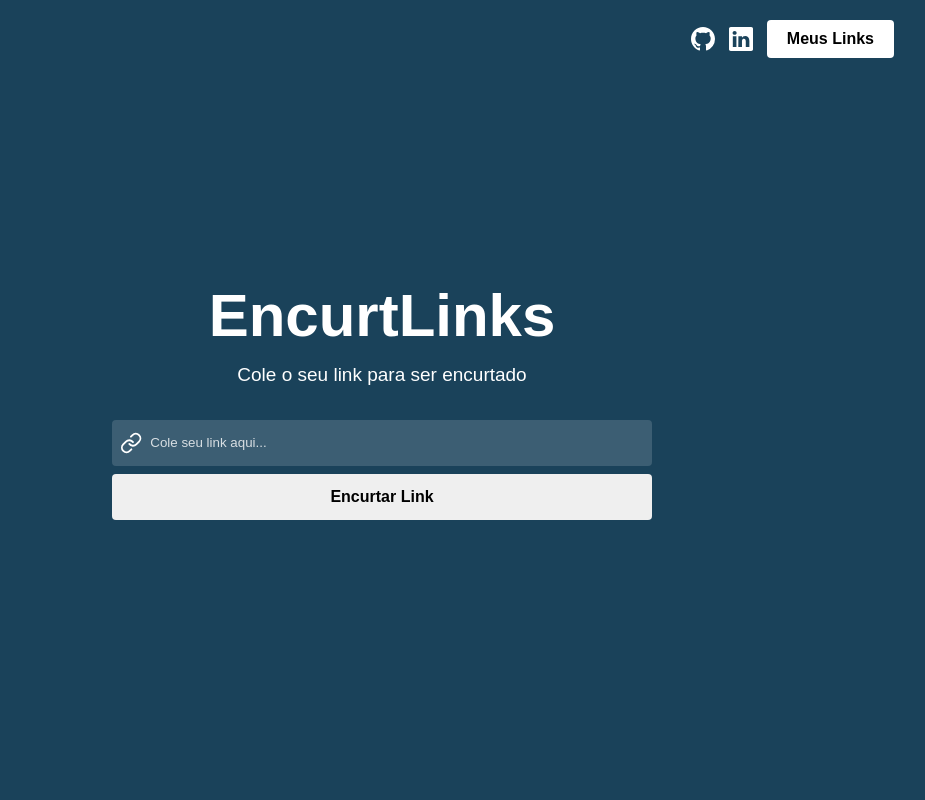
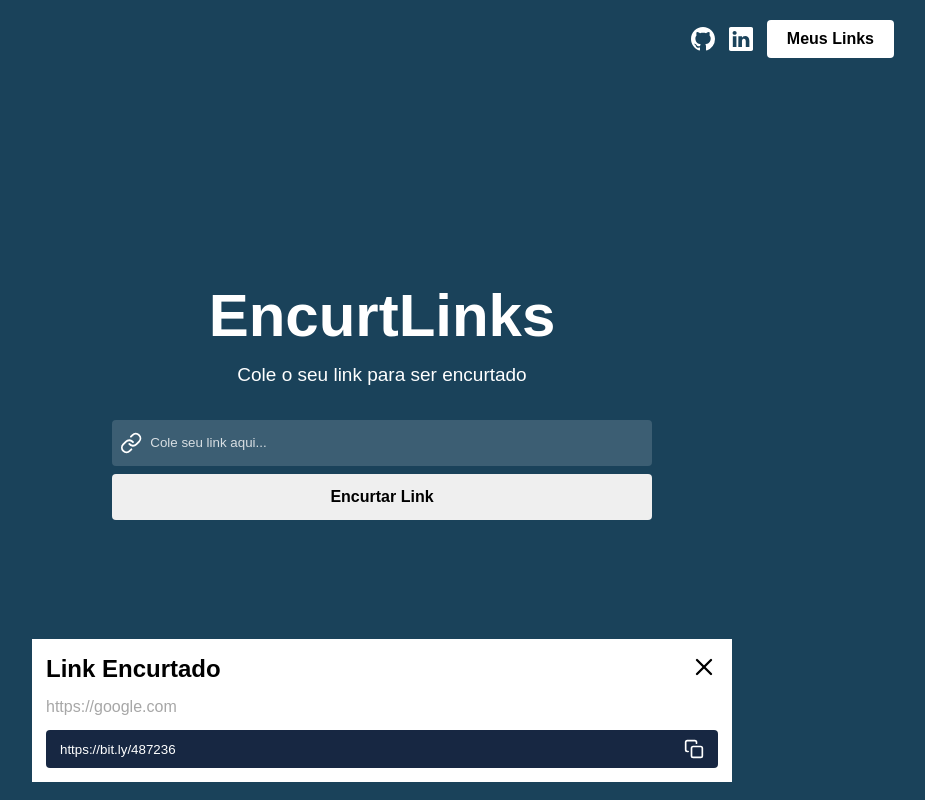
Before and after one commit to gabrielnunes25/encurtador-link, a React (Create React App) app: page / in a window 1280 px wide. Both pictures are taken after a click on the button "Encurtar Link". Shown: the whole page, without its empty margins (258-1183 px from the left). Built offline with nearby package versions, Linux system fonts and the light colour scheme.

Commit message:
Adiconando modal de visualização do link encurtado

```diff
--- /dev/null
+++ b/src/components/LinkItem/index.js
@@ -0,0 +1,22 @@
+import { FiX, FiCopy } from 'react-icons/fi';
+import './linkItem.css';
+
+export default function linkItem({ fecharModal }) {
+    return (
+        <div className="container-modal">
+            <div className="modal-header">
+                <h2>Link Encurtado</h2>
+                <button onClick={fecharModal}>
+                    <FiX size={28} color="#000" />
+                </button>
+            </div>
+
+            <span>https://google.com</span>
+
+            <button className="modal-link">
+                https://bit.ly/487236
+                <FiCopy size={20} color="#fff" />
+            </button>
+        </div>
+    );
+}
--- /dev/null
+++ b/src/components/LinkItem/linkItem.css
@@ -0,0 +1,54 @@
+.container-modal {
+    position: absolute;
+    bottom: 18px;
+    background-color: #fff;
+    padding: 14px;
+    width: 700px;
+    display: flex;
+    flex-direction: column;
+    animation: slideY 1.5s;
+}
+
+/* Animação de slide */
+@keyframes slideY {
+    from {
+        transform: translateY(90px);
+    }
+    to {
+        transform: translateY(0);
+    }
+}
+
+.modal-header {
+    display: flex;
+    align-items: center;
+    justify-content: space-between;
+}
+
+.modal-header button {
+    border: 0;
+    background: transparent;
+}
+
+.container-modal span {
+    margin: 14px 0;
+    color: #a7a7a7;
+}
+
+.modal-link {
+    background-color: #172742;
+    display: flex;
+    align-items: center;
+    justify-content: space-between;
+    padding: 0 14px;
+    border: 0;
+    border-radius: 4px;
+    height: 38px;
+    color: #fff;
+}
+
+@media (max-width: 715px) {
+    .container-modal {
+        width: 85%;
+    }
+}
--- a/src/pages/Home/index.js
+++ b/src/pages/Home/index.js
@@ -1,8 +1,17 @@
 import { FiLink } from 'react-icons/fi';
 import Menu from '../../components/Menu';
+import { useState } from 'react';
+import LinkItem from '../../components/LinkItem';
 import './home.css';
 
 export default function Home() {
+    const [link, setLink] = useState('');
+    const [showModal, setShowModal] = useState(false);
+
+    function handleShortLink() {
+        setShowModal(true);
+    }
+
     return (
         <div className="container-home">
             <Menu />
@@ -15,10 +24,15 @@ export default function Home() {
             <div className="area-input">
                 <div>
                     <FiLink size={24} color="#fff" />
-                    <input placeholder="Cole seu link aqui..." />
+                    <input
+                        placeholder="Cole seu link aqui..."
+                        value={link}
+                        onChange={event => setLink(event.target.value)}
+                    />
                 </div>
-                <button>Encurtar Link</button>
+                <button onClick={handleShortLink}>Encurtar Link</button>
             </div>
+            {showModal && <LinkItem fecharModal={() => setShowModal(false)} />}
         </div>
     );
 }
```
